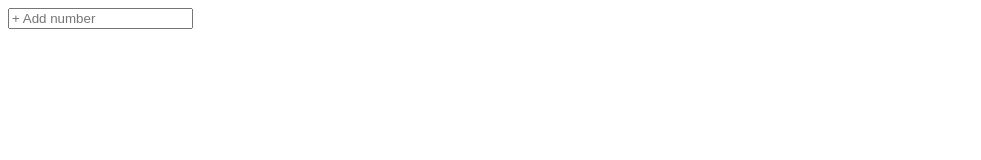
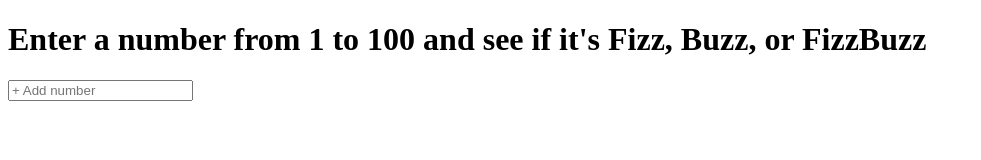
Before and after one commit to Numbers88s/FizzBuzz, a plain HTML site: page index.html in a window 1280 px wide. Shown: the whole page, without its empty margins (0-981 px from the left). Drawn offline with nearby package versions, Linux system fonts and the light colour scheme.

Commit message:
Update index.html

```diff
--- a/index.html
+++ b/index.html
@@ -7,6 +7,7 @@
   <script type="text/javascript" src="app.js"></script>
 </head>
 <body>
+  <h1>Enter a number from 1 to 100 and see if it's Fizz, Buzz, or FizzBuzz</h1>
   <input type="text" id="add-number" name="add-number" autocomplete="off" placeholder="+ Add number" />
 
 </body>
```
